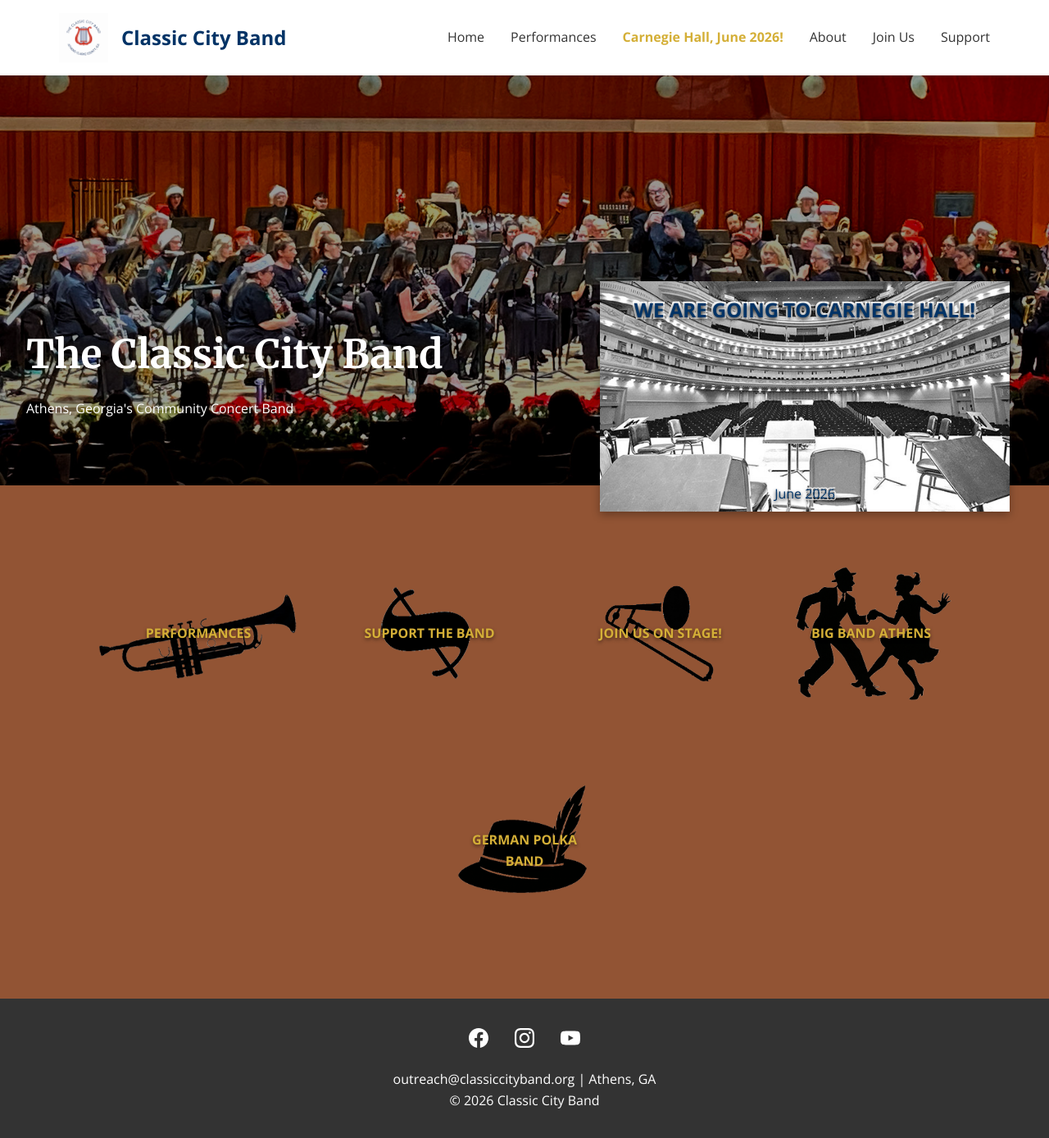
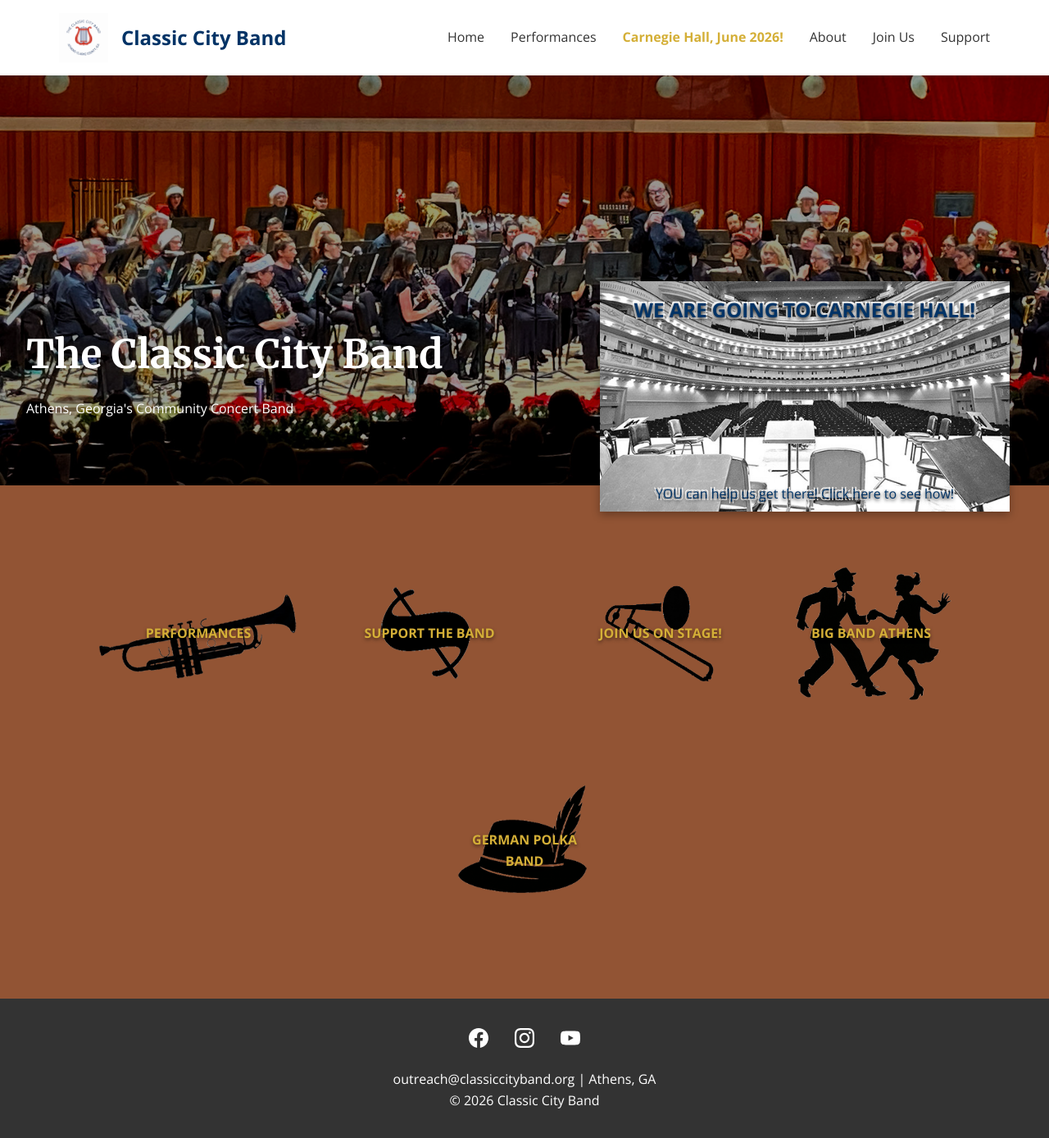
Before and after one commit to webmasterCCB/CCBwebsite, a Jekyll site: the page built from index.html, in a window 1280 px wide and 1388 px high. Shown: the whole window at 82% size. Built offline with Jekyll 4.4.1, drawn with Linux system fonts in a browser that asks for light colours.

Commit message:
Update index.html

```diff
--- a/index.html
+++ b/index.html
@@ -10,7 +10,7 @@ title: Home
   <img src="/CCBwebsite/assets/images/carnegieWebsm.jpg" alt="Carnegie Hall 2026">
   <div class="badge-text">
     <span class="badge-title">WE ARE GOING TO CARNEGIE HALL!</span>
-    <span class="badge-subtitle">June 2026</span>
+    <span class="badge-subtitle">YOU can help us get there! Click here to see how!</span>
   </div>
 </a>
 </section>
```
